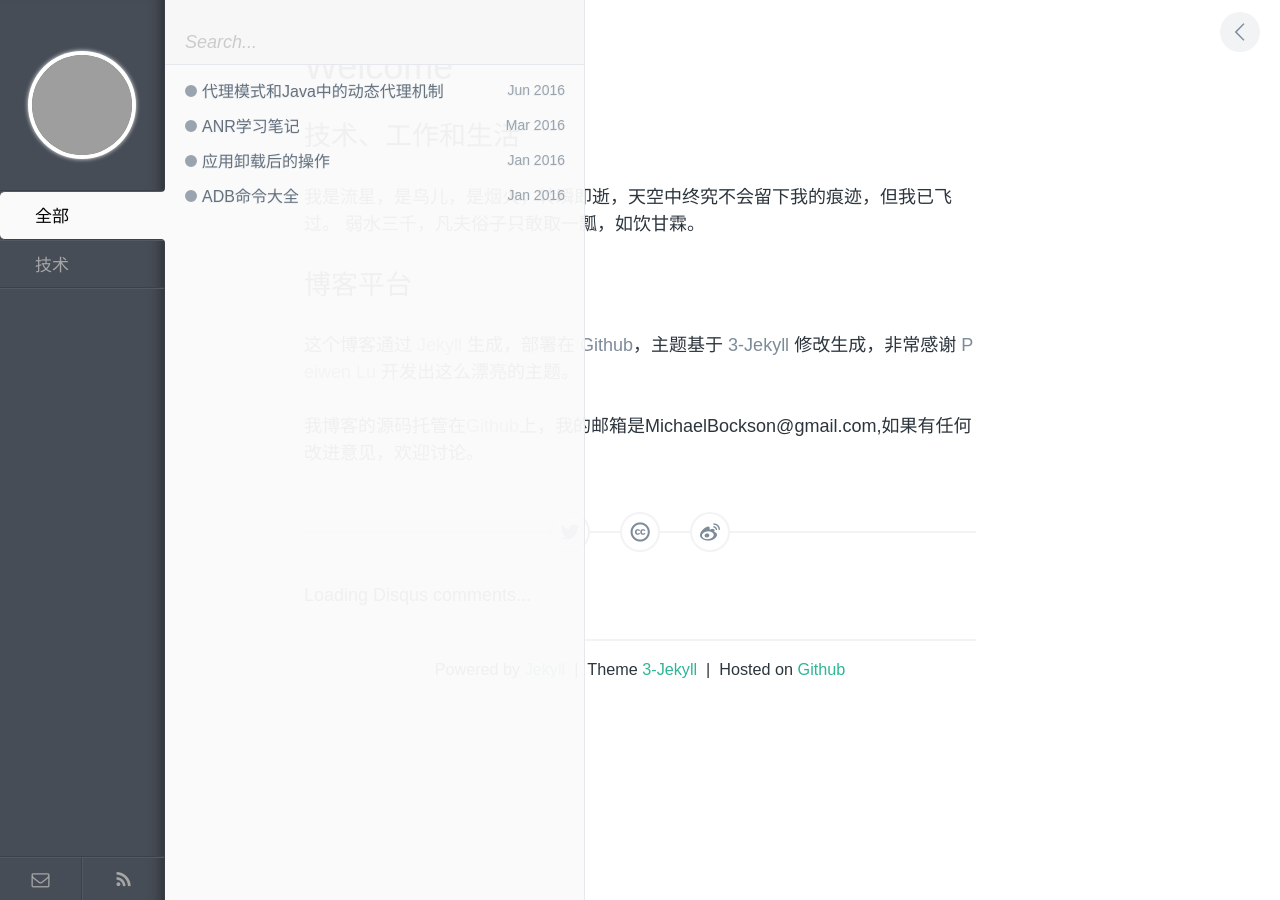
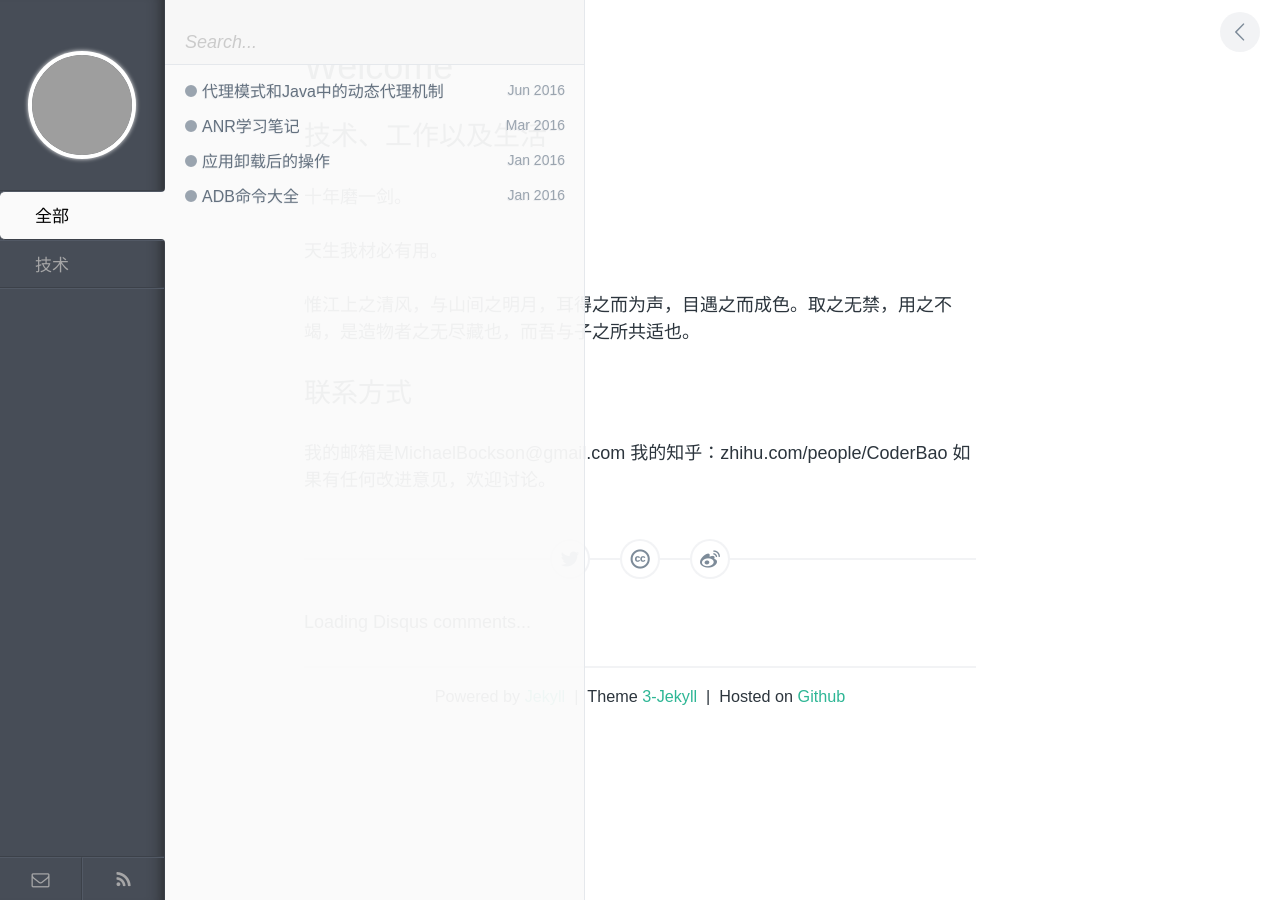
Before and after one commit to BaoyangBob/baoyangbob.github.io, a Jekyll site: the page built from index.md, in a window 1280 px wide. Built offline with Jekyll 4.4.1, drawn with Linux system fonts in a browser that asks for light colours; comment, search, counter and statistics services are not loaded; grey boxes are pictures that could not be loaded.

Commit message:
modify the welcome speech

```diff
--- a/index.md
+++ b/index.md
@@ -3,14 +3,17 @@ layout: post
 title: Welcome
 ---
 
-## 技术、工作和生活
+## 技术、工作以及生活
 
-我是流星，是鸟儿，是烟火，转瞬即逝，天空中终究不会留下我的痕迹，但我已飞过。
-弱水三千，凡夫俗子只敢取一瓢，如饮甘霖。
+十年磨一剑。
+
+天生我材必有用。
+
+惟江上之清风，与山间之明月，耳得之而为声，目遇之而成色。取之无禁，用之不竭，是造物者之无尽藏也，而吾与子之所共适也。
 
 
-## 博客平台
+## 联系方式
 
-这个博客通过 [Jekyll](http://jekyllrb.com/) 生成，部署在 [Github](https://pages.github.com)，主题基于 [3-Jekyll](https://github.com/P233/3-Jekyll) 修改生成，非常感谢 [Peiwen Lu](https://github.com/P233) 开发出这么漂亮的主题。
-
-我博客的源码托管在[Github](https://github.com/BaoyangBob/baoyangbob.github.io)上，我的邮箱是MichaelBockson@gmail.com,如果有任何改进意见，欢迎讨论。
+我的邮箱是MichaelBockson@gmail.com
+我的知乎：zhihu.com/people/CoderBao
+如果有任何改进意见，欢迎讨论。
```
